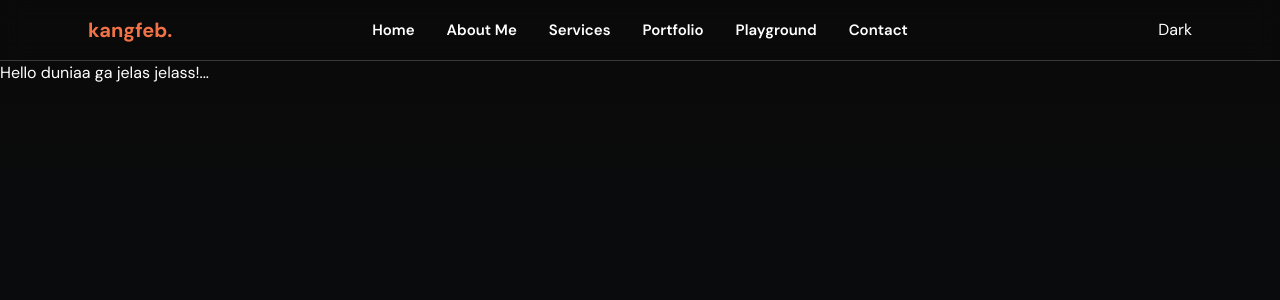
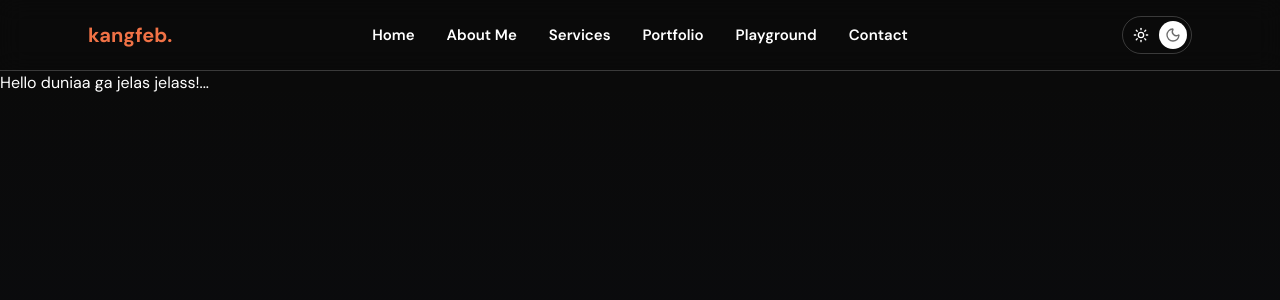
Before and after one commit to alfatfebry/fa-portfolio, a Next.js app: page / in a window 1280 px wide. Shown: the top 300 px of the page. Built offline with nearby package versions, Linux system fonts and the light colour scheme.

Commit message:
Feat: add sun and moon icon to the theme

```diff
--- a/package.json
+++ b/package.json
@@ -10,6 +10,7 @@
   },
   "dependencies": {
     "@reduxjs/toolkit": "^2.13.0",
+    "lucide-react": "^1.73.0",
     "next": "16.4.3",
     "react": "19.3.0",
     "react-dom": "19.3.0",
--- a/src/components/layout/ThemeToggle.tsx
+++ b/src/components/layout/ThemeToggle.tsx
@@ -2,10 +2,12 @@
 
 import { useAppDispatch, useAppSelector } from '@/store/hooks';
 import { toggleTheme } from '@/store/slices/themeSlice';
+import { Moon, Sun } from 'lucide-react';
 
 export default function ThemeToggle() {
   const mode = useAppSelector((state) => state.theme.mode);
   const dispatch = useAppDispatch();
+  const isDark = mode === 'dark';
 
   const handleClick = () => {
     const nextMode = mode === 'dark' ? 'light' : 'dark';
@@ -16,10 +18,21 @@ export default function ThemeToggle() {
   return (
     <button
       type='button'
-      className='cursor-pointer border-foreground/20 text-foreground'
       onClick={handleClick}
+      aria-label={isDark ? 'Switch to light mode' : 'Switch to dark mode'}
+      className='cursor-pointer flex items-center gap-1 rounded-full border border-foreground/20 p-1'
     >
-      {mode === 'dark' ? 'Dark' : 'Light'}
+      <span
+        className={`flex h-7 w-7 items-center justify-center rounded-full transition-colors ${isDark ? 'text-foreground' : 'bg-foreground text-background/60'}`}
+      >
+        <Sun size={16} />
+      </span>
+
+      <span
+        className={`flex h-7 w-7 items-center justify-center rounded-full transition-colors ${isDark ? 'bg-foreground text-background/60' : 'text-background/60'}`}
+      >
+        <Moon size={16} />
+      </span>
     </button>
   );
 }
```
Also changed, not shown: 1 other file (tests, documents, lock files or other folders).
